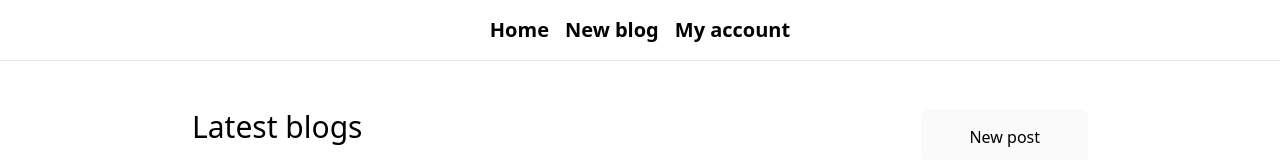
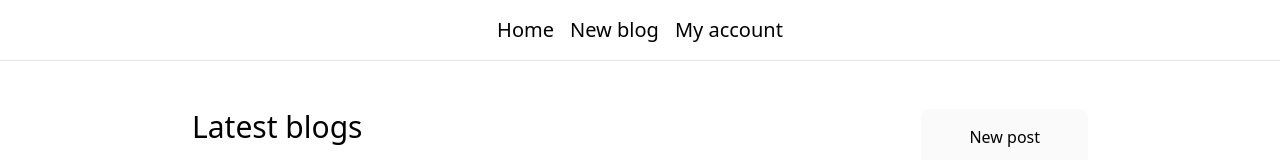
Before and after one commit to viniciusnevescosta/learning-react, a React (Vite) app: page / in a window 1280 px wide. Shown: the top 160 px of the page. Built offline with nearby package versions, Linux system fonts and the light colour scheme.

Commit message:
recycle: refactor

```diff
--- a/src/components/BlogCard.jsx
+++ b/src/components/BlogCard.jsx
@@ -1,6 +1,6 @@
 const BlogCard = () => {
   return (
-    <div className="flex flex-col gap-4 p-5 rounded-lg bg-zinc-50 shadow-md">
+    <div className="flex flex-col gap-4 p-5 rounded-lg bg-zinc-50 shadow-sm">
       <div className="flex justify-between">
         <p>02/01/2024</p>
         <i className="ri-heart-line text-xl"></i>
--- a/src/components/Navbar.jsx
+++ b/src/components/Navbar.jsx
@@ -2,7 +2,7 @@ const Navbar = () => {
   return (
     <nav>
       {/* links */}
-      <div className="flex p-4 justify-center gap-4 text-xl font-bold border-b">
+      <div className="flex p-4 justify-center gap-4 text-xl border-b">
         <a href="/">Home</a>
         <a href="/create">New blog</a>
         <a href="/account">My account</a>
```
